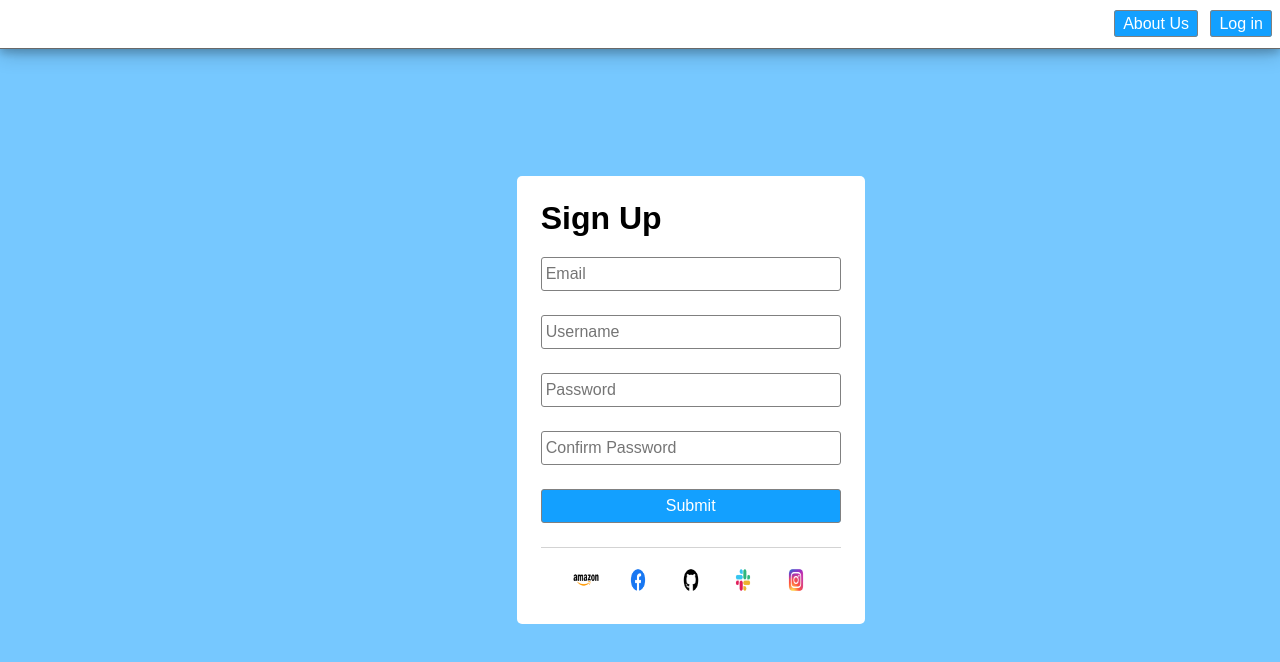
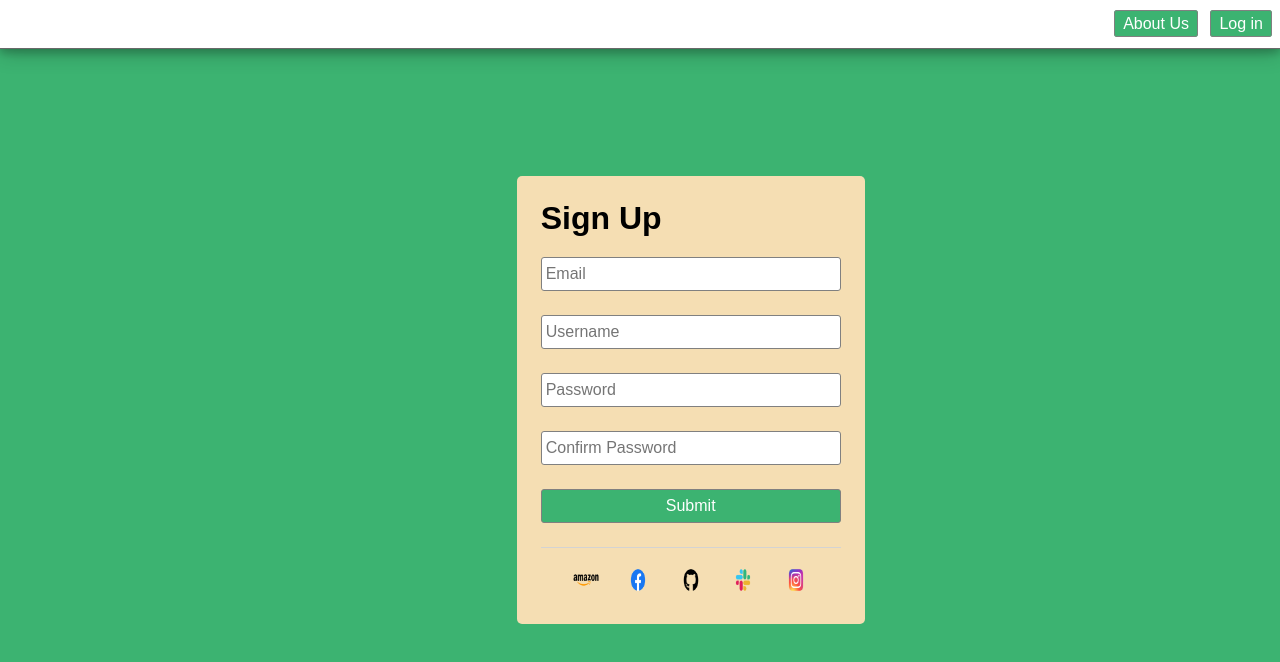
Before and after one commit to mercedezbray/staticRegisterPage, a plain HTML site: page index.html in a window 1280 px wide. Drawn offline with Linux system fonts and the light colour scheme.

Commit message:
color change

```diff
--- a/main.css
+++ b/main.css
@@ -1,5 +1,5 @@
 body {
-    background-color: #76c8ff;
+    background-color: mediumseagreen;
     margin: 0;
     font-family: sans-serif;
     display: flex;
@@ -22,7 +22,7 @@ header {
 
 header a {
     color: white;
-    background-color: #13a0ff;
+    background-color: mediumseagreen;
     border: solid 1px gray;
     border-radius: 3px;
     padding: .25rem .5rem;
@@ -34,14 +34,14 @@ header a {
 }
 
 header a:hover, form button:hover {
-    background-color: #1084d1;
+    background-color:mediumseagreen;
     cursor: pointer;
 }
 
 .container {
     margin: auto;
     padding: 1.5rem;
-    background-color: white;
+    background-color: wheat;
     border: 5px;
     border-radius: 5px;
     box-shadow:
@@ -71,7 +71,7 @@ form input, form button {
 
 form button {
     color: white;
-    background-color: #13a0ff;
+    background-color: mediumseagreen;
 }
 
 footer {
```
